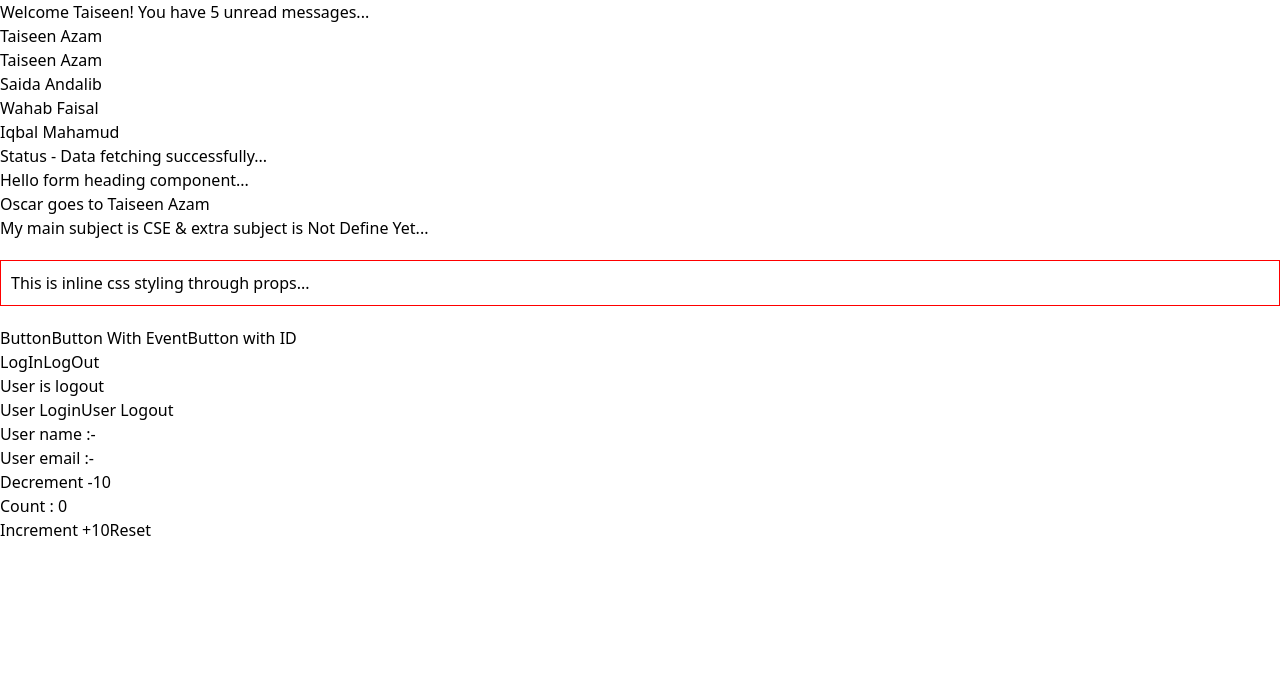
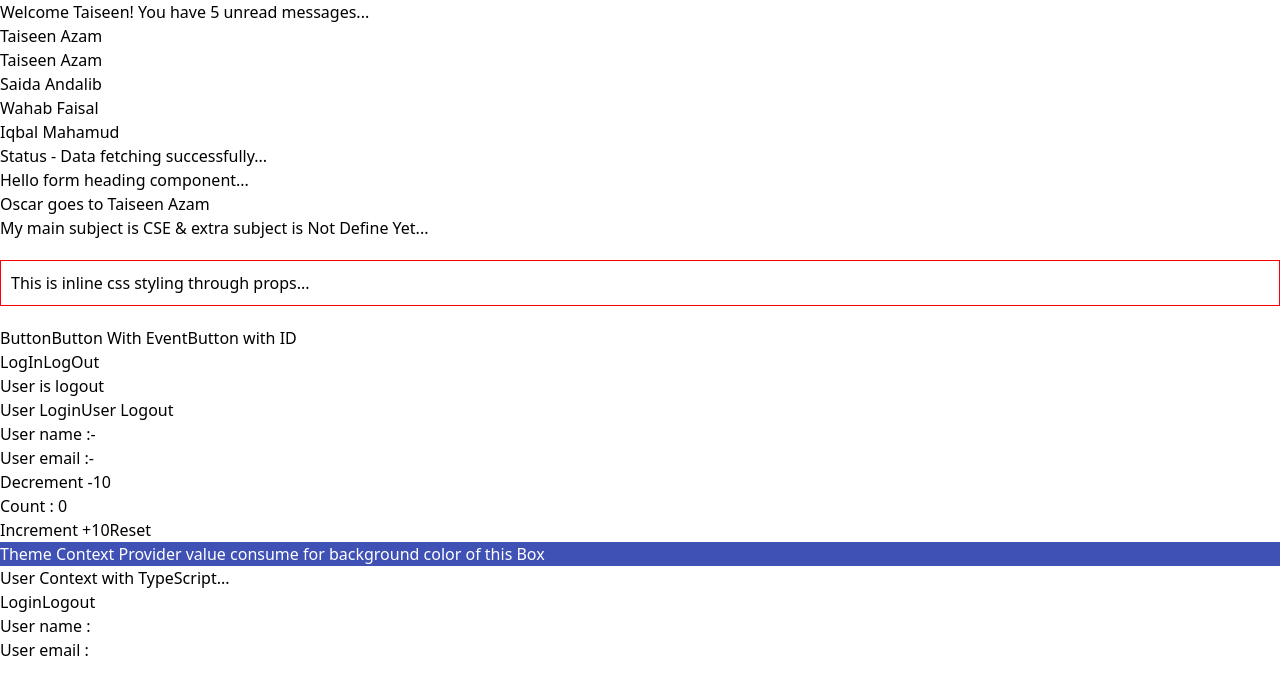
Before and after one commit to taiseen/learning-typeScript, a React (Vite) app: page / in a window 1280 px wide. Shown: the top 694 px of the page. Built offline with nearby package versions, Linux system fonts and the light colour scheme.

Commit message:
feat: createContext type

```diff
--- a/src/App.tsx
+++ b/src/App.tsx
@@ -1,3 +1,4 @@
+import { Box, ThemeContextProvider, User, UserContextProvider } from "./context";
 import { Basic, Events, Hooks } from "./components";
 
 
@@ -6,14 +7,30 @@ const App = () => {
   return (
     <div className="container mx-auto mt-4">
 
+
       {/* basic props type */}
       <Basic />
+
 
       {/* event props type */}
       <Events />
 
+
       {/* hook props type */}
       <Hooks />
+
+
+      {/* context props type */}
+      <ThemeContextProvider>
+        <Box />
+      </ThemeContextProvider>
+
+
+      {/* context props type - future coming value type*/}
+      <UserContextProvider>
+        <User />
+      </UserContextProvider>
+
 
     </div>
   )
--- a/src/constants/data.ts
+++ b/src/constants/data.ts
@@ -16,3 +16,9 @@ export const nameList = [
         last: 'Mahamud',
     },
 ]
+
+
+export const atFutureUserValueCome = {
+    name: 'taiseen',
+    email: 'test@email.com',
+}
--- /dev/null
+++ b/src/constants/theme.ts
@@ -0,0 +1,13 @@
+export const theme = {
+
+    primary: {
+        mani: '#3F51B5',
+        text: '#FFFFFF',
+    },
+
+    secondary: {
+        mani: '#F50057',
+        text: '#FFFFFF',
+    },
+
+}
--- /dev/null
+++ b/src/context/Box.tsx
@@ -0,0 +1,18 @@
+import { useThemeContext } from './ThemeContext';
+
+
+const Box = () => {
+
+    const { primary } = useThemeContext();
+
+    return (
+        <div
+            className='text-center p-4'
+            style={{ backgroundColor: primary.mani, color: primary.text }}
+        >
+            Theme Context Provider value consume for background color of this Box
+        </div>
+    )
+}
+
+export default Box
--- /dev/null
+++ b/src/context/ThemeContext.tsx
@@ -0,0 +1,32 @@
+import { createContext, useContext } from 'react';
+import { theme } from '../constants/theme';
+
+
+//🟩🟩🟩🟩🟩🟩🟩🟩🟩🟩🟩🟩🟩🟩🟩🟩🟩🟩🟩🟩🟩🟩🟩🟩🟩
+
+type ThemeContextProviderProps = {
+    children: React.ReactNode
+}
+
+//🟩🟩🟩🟩🟩🟩🟩🟩🟩🟩🟩🟩🟩🟩🟩🟩🟩🟩🟩🟩🟩🟩🟩🟩🟩
+
+
+const ThemeContext = createContext(theme);
+
+
+const ThemeContextProvider = ({ children }: ThemeContextProviderProps) => {
+
+    return (
+        <ThemeContext.Provider value={theme}>
+
+            {children}
+
+        </ThemeContext.Provider>
+    )
+}
+
+export default ThemeContextProvider;
+
+
+// eslint-disable-next-line react-refresh/only-export-components
+export const useThemeContext = () => useContext(ThemeContext);
--- /dev/null
+++ b/src/context/User.tsx
@@ -0,0 +1,31 @@
+import { atFutureUserValueCome } from "../constants/data";
+import { useUserContext } from "./UserContext";
+
+
+const User = () => {
+
+    const { user, setUser } = useUserContext();
+
+    const handleLogin = () => setUser(atFutureUserValueCome);
+    const handleLogout = () => setUser(null);
+
+    return (
+        <div className='border border-gray-600 flex flex-col justify-center items-center my-4 py-2'>
+
+            <p>User Context with TypeScript...</p>
+
+            <div>
+                <button className="btn" onClick={handleLogin}>Login</button>
+                <button className="btn-out" onClick={handleLogout}>Logout</button>
+            </div>
+
+            <div>
+                <p>User name : {user?.name}</p>
+                <p>User email : {user?.email}</p>
+            </div>
+
+        </div>
+    )
+}
+
+export default User
--- /dev/null
+++ b/src/context/UserContext.tsx
@@ -0,0 +1,47 @@
+import { useState, createContext, useContext } from 'react';
+
+
+//🟩🟩🟩🟩🟩🟩🟩🟩🟩🟩🟩🟩🟩🟩🟩🟩🟩🟩🟩🟩🟩🟩🟩🟩🟩
+
+type User = {
+    name: string
+    email: string
+}
+
+//🟩🟩🟩🟩🟩🟩🟩🟩🟩🟩🟩🟩🟩🟩🟩🟩🟩🟩🟩🟩🟩🟩🟩🟩🟩
+
+type UserContextProps = {
+    user: User | null
+    setUser: React.Dispatch<React.SetStateAction<User | null>>
+}
+
+//🟩🟩🟩🟩🟩🟩🟩🟩🟩🟩🟩🟩🟩🟩🟩🟩🟩🟩🟩🟩🟩🟩🟩🟩🟩
+
+type UserContextProviderProps = {
+    children: React.ReactNode
+}
+
+//🟩🟩🟩🟩🟩🟩🟩🟩🟩🟩🟩🟩🟩🟩🟩🟩🟩🟩🟩🟩🟩🟩🟩🟩🟩
+
+
+const UserContext = createContext({} as UserContextProps);  // <=== Type Assertion ✅
+
+
+const UserContextProvider = ({ children }: UserContextProviderProps) => {
+
+    const [user, setUser] = useState<User | null>(null);
+
+    return (
+        <UserContext.Provider value={{ user, setUser }}>
+
+            {children}
+
+        </UserContext.Provider>
+    )
+}
+
+export default UserContextProvider;
+
+
+// eslint-disable-next-line react-refresh/only-export-components
+export const useUserContext = () => useContext(UserContext);
--- /dev/null
+++ b/src/context/index.ts
@@ -0,0 +1,4 @@
+export { default as ThemeContextProvider } from './ThemeContext';
+export { default as UserContextProvider } from './UserContext';
+export { default as User } from './User';
+export { default as Box } from './Box';
```
Also changed, not shown: .eslintrc.cjs, 1 other file (tests, documents, lock files or other folders).
